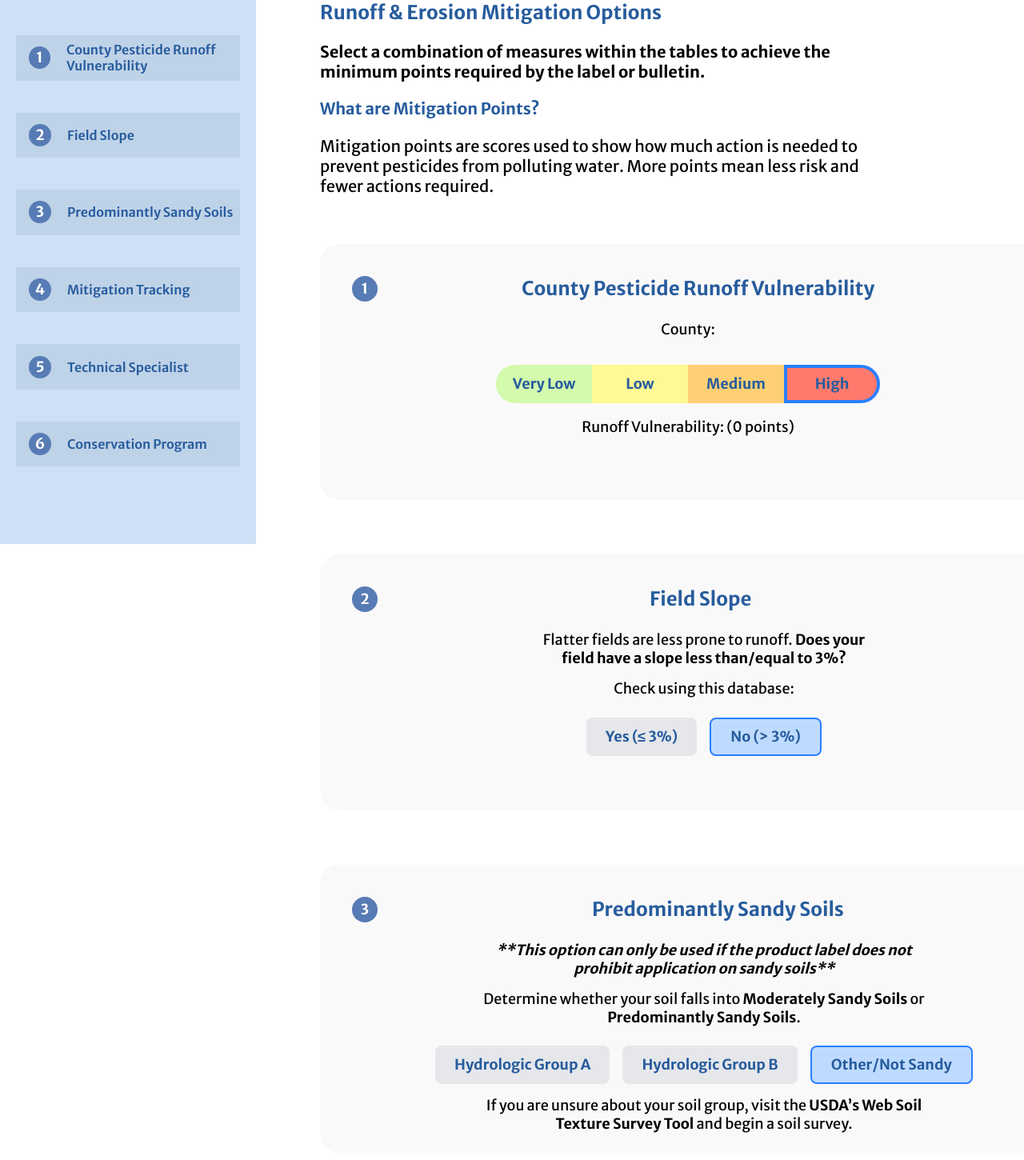
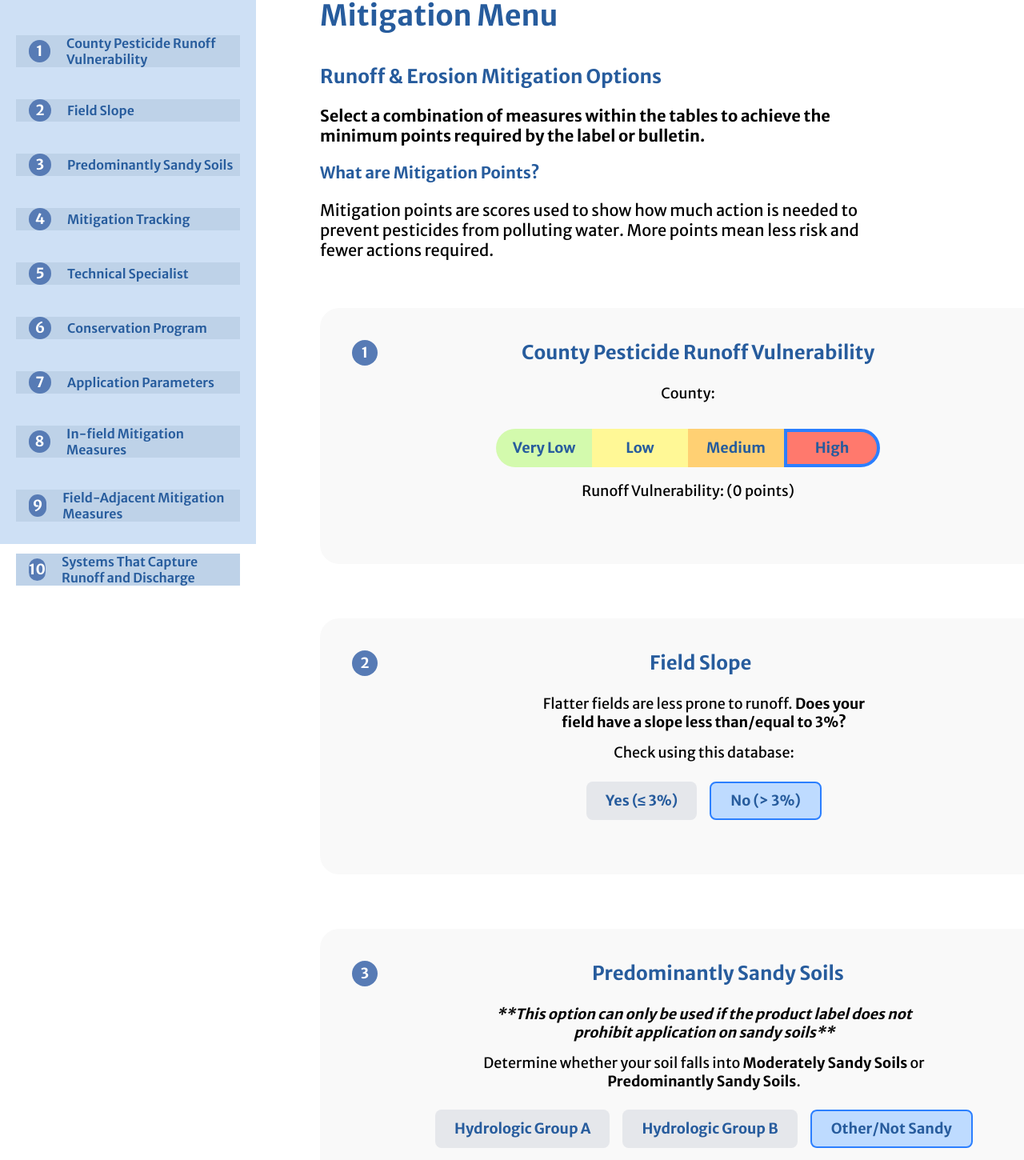
Before and after one commit to YuraT/esa-project, a Next.js app: page /mitigation-table in a window 1280 px wide. Shown: the part 240-1690 px from the top of the page at 80% size. Built offline with nearby package versions, Linux system fonts and the light colour scheme.

Commit message:
added steps 7-10 to the report

```diff
--- a/src/app/PrintReport/page.tsx
+++ b/src/app/PrintReport/page.tsx
@@ -398,7 +398,7 @@ const PrintReportContent: React.FC = () => {
   let mitigationMenuRows: {relief: string; characteristic: string; points: number}[] = [];
   if (mitigationsParam) {
     const mitigations = mitigationsParam.split(',').map(Number);
-    if (mitigations.length === 6) {
+    if (mitigations.length > 0) {
       // Step 1: County Based
       const countyPoints = mitigations[0];
       const vulnMap: Record<number, string> = {
@@ -459,6 +459,39 @@ const PrintReportContent: React.FC = () => {
           relief: conservationPoints[mitigations[5]] ?? 'Conservation Program',
           characteristic: '',
           points: mitigations[5],
+        });
+      }
+
+      // Step 7: Application Parameters
+      if (mitigations[6] > 0) {
+        mitigationMenuRows.push({
+          relief: "Application Parameters",
+          characteristic: '',
+          points: mitigations[6],
+        });
+      }
+      // Step 8: In-field Mitigation Measures
+      if (mitigations[7] > 0) {
+        mitigationMenuRows.push({
+          relief: "In-field Mitigation Measures",
+          characteristic: '',
+          points: mitigations[7],
+        });
+      }
+      // Step 9: Field-adjacent Mitigation Measures
+      if (mitigations[8] > 0) {
+        mitigationMenuRows.push({
+          relief: "Field-adjacent Mitigation Measures",
+          characteristic: '',
+          points: mitigations[8],
+        });
+      }
+      // Step 10: Systems That Capture Runoff and Discharge
+      if (mitigations[9] > 0) {
+        mitigationMenuRows.push({
+          relief: "Systems That Capture Runoff and Discharge",
+          characteristic: '',
+          points: mitigations[9],
         });
       }
     }
--- a/src/app/mitigation-table/page.tsx
+++ b/src/app/mitigation-table/page.tsx
@@ -1,4 +1,4 @@
-'use client';
+"use client";
 
 import { useState, Suspense } from "react";
 import Header from "../components/Header";
@@ -9,12 +9,17 @@ import Step3 from "../components/Step3";
 import Step4 from "../components/Step4";
 import Step5 from "../components/Step5";
 import Step6 from "../components/Step6";
+import Step7 from "../components/Step7";
+import Step8 from "../components/Step8";
+import Step9 from "../components/Step9";
+import Step10 from "../components/Step10";
 import { useSearchParams, useRouter } from "next/navigation";
 import Link from "next/link";
-
+import BackButton from "../components/BackButton";
+import Head from "next/head";
 
 function MitigationTableContent() {
-    // State for each mitigation step
+  // State for each mitigation step (Table 1)
   const [countyVuln, setCountyVuln] = useState<number>(0); // 6, 3, 2, 0
   const [fieldSlope, setFieldSlope] = useState<number>(0); // 3 or 0
   const [soilPoints, setSoilPoints] = useState<number>(0); // 2, 3, or 0
@@ -22,92 +27,232 @@ function MitigationTableContent() {
   const [techSpecialist, setTechSpecialist] = useState<number>(0); // 1 or 2 or 0
   const [conservationProgram, setConservationProgram] = useState<number>(0); // 1 or 2 or 0
 
+  // Table 2
+  const [appParams, setAppParams] = useState<number>(0);
+  const [inField, setInField] = useState<number>(0);
+  const [fieldAdjacent, setfieldAdjacent] = useState<number>(0);
+  const [systems, setSystems] = useState<number>(0);
+
   const searchParams = useSearchParams();
-    const router = useRouter();
 
   const month = searchParams.get("month");
   const product = searchParams.get("product");
-    const county = searchParams.get("county")?? "";
+  const county = searchParams.get("county") ?? "";
 
   // Build mitigations param
-    const mitigations = [countyVuln, fieldSlope, soilPoints, tracking, techSpecialist, conservationProgram].join(",");
+  const mitigations = [
+    countyVuln,
+    fieldSlope,
+    soilPoints,
+    tracking,
+    techSpecialist,
+    conservationProgram,
+    appParams,
+    inField,
+    fieldAdjacent,
+    systems,
+  ].join(",");
 
   const scrollToStep = (id: string) => {
-        document.getElementById(id)?.scrollIntoView({ behavior: 'smooth' });
+    document.getElementById(id)?.scrollIntoView({ behavior: "smooth" });
   };
 
   return (
     <>
       <div className="flex">
-                <div className="sticky top-0 flex flex-col items-center w-150 h-screen bg-[#cee0f5]">
-                    <div className="mt-18 mb-5 text-[#275c9d] text-2xl font-bold">Step _ of 6</div>
-
-                    <div className="flex items-center mt-10 bg-[#bed2e8] w-70 h-15 cursor-pointer" onClick={() => scrollToStep("step1")}>
-                        <div className="w-9 h-7 ml-4 rounded-full bg-[#577bb5] text-white flex items-center justify-center font-bold text-lg">
-                            1
-                        </div>
-                        <div className="leading-tight ml-5 text-[#275c9d] font-semibold">County Pesticide Runoff Vulnerability</div>
+        <div className="sticky top-0 flex flex-col items-center w-[sm:0.2rem,md:3rem] h-screen bg-[#cee0f5]">
+          <div className="mt-18 mb-5 text-[#275c9d] text-2xl font-bold">
+            Step _ of 6
           </div>
 
-                    <div className="flex items-center mt-10 bg-[#bed2e8] w-70 h-15 cursor-pointer" onClick={() => scrollToStep("step2")}>
+          <div
+            className="flex items-center mt-10 bg-[#bed2e8] w-70 h-15 cursor-pointer"
+            onClick={() => scrollToStep("step1")}
+          >
+            <div className={"w-9 h-7 ml-4 rounded-full bg-[#577bb5] text-white flex items-center justify-center font-bold text-lg"}>1</div>
+            <div className="leading-tight ml-5 text-[#275c9d] font-semibold">
+              County Pesticide Runoff Vulnerability
+            </div>
+          </div>
+
+          <div
+            className="flex items-center mt-10 bg-[#bed2e8] w-70 h-15 cursor-pointer"
+            onClick={() => scrollToStep("step2")}
+          >
             <div className="w-7 h-7 ml-4 rounded-full bg-[#577bb5] text-white flex items-center justify-center font-bold text-lg">
               2
             </div>
-                        <div className="leading-tight ml-5 text-[#275c9d] font-semibold">Field Slope</div>
+            <div className="leading-tight ml-5 text-[#275c9d] font-semibold">
+              Field Slope
+            </div>
           </div>
 
-                    <div className="flex items-center mt-10 bg-[#bed2e8] w-70 h-15 cursor-pointer" onClick={() => scrollToStep("step3")}>
+          <div
+            className="flex items-center mt-10 bg-[#bed2e8] w-70 h-15 cursor-pointer"
+            onClick={() => scrollToStep("step3")}
+          >
             <div className="w-7 h-7 ml-4 rounded-full bg-[#577bb5] text-white flex items-center justify-center font-bold text-lg">
               3
             </div>
-                        <div className="leading-tight ml-5 text-[#275c9d] font-semibold">Predominantly Sandy Soils</div>
+            <div className="leading-tight ml-5 text-[#275c9d] font-semibold">
+              Predominantly Sandy Soils
+            </div>
           </div>
 
-                    <div className="flex items-center mt-10 bg-[#bed2e8] w-70 h-15 cursor-pointer" onClick={() => scrollToStep("step4")}>
+          <div
+            className="flex items-center mt-10 bg-[#bed2e8] w-70 h-15 cursor-pointer"
+            onClick={() => scrollToStep("step4")}
+          >
             <div className="w-7 h-7 ml-4 rounded-full bg-[#577bb5] text-white flex items-center justify-center font-bold text-lg">
               4
             </div>
-                        <div className="leading-tight ml-5 text-[#275c9d] font-semibold">Mitigation Tracking</div>
+            <div className="leading-tight ml-5 text-[#275c9d] font-semibold">
+              Mitigation Tracking
+            </div>
           </div>
 
-                    <div className="flex items-center mt-10 bg-[#bed2e8] w-70 h-15 cursor-pointer" onClick={() => scrollToStep("step5")}>
+          <div
+            className="flex items-center mt-10 bg-[#bed2e8] w-70 h-15 cursor-pointer"
+            onClick={() => scrollToStep("step5")}
+          >
             <div className="w-7 h-7 ml-4 rounded-full bg-[#577bb5] text-white flex items-center justify-center font-bold text-lg">
               5
             </div>
-                        <div className="leading-tight ml-5 text-[#275c9d] font-semibold">Technical Specialist </div>
+            <div className="leading-tight ml-5 text-[#275c9d] font-semibold">
+              Technical Specialist
+            </div>
           </div>
 
-                    <div className="flex items-center mt-10 bg-[#bed2e8] w-70 h-15 cursor-pointer" onClick={() => scrollToStep("step6")}>
+          <div
+            className="flex items-center mt-10 bg-[#bed2e8] w-70 h-15 cursor-pointer"
+            onClick={() => scrollToStep("step6")}
+          >
             <div className="w-7 h-7 ml-4 rounded-full bg-[#577bb5] text-white flex items-center justify-center font-bold text-lg">
               6
             </div>
-                        <div className="leading-tight ml-5 text-[#275c9d] font-semibold">Conservation Program </div>
+            <div className="leading-tight ml-5 text-[#275c9d] font-semibold">
+              Conservation Program
+            </div>
+          </div>
+
+          <div
+            className="flex items-center mt-10 bg-[#bed2e8] w-70 h-15 cursor-pointer"
+            onClick={() => scrollToStep("step7")}
+          >
+            <div className="w-7 h-7 ml-4 rounded-full bg-[#577bb5] text-white flex items-center justify-center font-bold text-lg">
+              7
+            </div>
+            <div className="leading-tight ml-5 text-[#275c9d] font-semibold">
+              Application Parameters
+            </div>
+          </div>
+
+          <div
+            className="flex items-center mt-10 bg-[#bed2e8] w-70 h-15 cursor-pointer"
+            onClick={() => scrollToStep("step8")}
+          >
+            <div className="w-7 h-7 ml-4 rounded-full bg-[#577bb5] text-white flex items-center justify-center font-bold text-lg">
+              8
+            </div>
+            <div className="leading-tight ml-5 text-[#275c9d] font-semibold">
+              In-field Mitigation Measures
+            </div>
+          </div>
+
+          <div
+            className="flex items-center mt-10 bg-[#bed2e8] w-70 h-15 cursor-pointer"
+            onClick={() => scrollToStep("step9")}
+          >
+            <div className="w-7 h-7 ml-4 rounded-full bg-[#577bb5] text-white flex items-center justify-center font-bold text-lg">
+              9
+            </div>
+            <div className="leading-tight ml-5 text-[#275c9d] font-semibold">
+              Field-Adjacent Mitigation Measures
+            </div>
+          </div>
+
+          <div
+            className="flex items-center mt-10 bg-[#bed2e8] w-70 h-15 cursor-pointer"
+            onClick={() => scrollToStep("step10")}
+          >
+            <div className="w-7 h-7 ml-4 rounded-full bg-[#577bb5] text-white flex items-center justify-center font-bold text-lg">
+              10
+            </div>
+            <div className="leading-tight ml-5 text-[#275c9d] font-semibold">
+              Systems That Capture Runoff and Discharge
+            </div>
           </div>
 
           <div className="flex items-center mt-10 bg-[#cee0f5] w-80 h-15"></div>
         </div>
 
-                <div className="bg-white ml-20">
-                    <p className="mt-10 mb-10 text-[#275c9d] text-4xl font-bold ">Mitigation Menu</p>
-                    <p className="mb-5 text-[#275c9d] text-2xl font-bold ">Runoff & Erosion Mitigation Options</p>
+        <div className="bg-white m-20">
+          <p className="mt-10 mb-10 text-[#275c9d] text-4xl font-bold ">
+            Mitigation Menu
+          </p>
+          <p className="mb-5 text-[#275c9d] text-2xl font-bold ">
+            Runoff & Erosion Mitigation Options
+          </p>
           <p className="mb-5 leading-tight text-black text-xl font-bold mr-60">
-                        Select a combination of measures within the tables to achieve the minimum points required by the label or bulletin.
+            Select a combination of measures within the tables to achieve the
+            minimum points required by the label or bulletin.
           </p>
-                    <p className="text-[#275c9d] text-xl font-bold mb-5 ">What are Mitigation Points?</p>
+          <p className="text-[#275c9d] text-xl font-bold mb-5 ">
+            What are Mitigation Points?
+          </p>
           <p className="mb-15 leading-tight text-black text-xl mr-60">
-                        Mitigation points are scores used to show how much action is needed to prevent pesticides from polluting water. More points mean less risk and fewer actions required.
+            Mitigation points are scores used to show how much action is needed
+            to prevent pesticides from polluting water. More points mean less
+            risk and fewer actions required.
           </p>
 
-                    <div id="step1"><Step1 county={county} value={countyVuln} setValue={setCountyVuln} /></div>
-                    <div id="step2"><Step2 value={fieldSlope} setValue={setFieldSlope} /></div>
-                    <div id="step3"><Step3 value={soilPoints} setValue={setSoilPoints} /></div>
-                    <div id="step4"><Step4 value={tracking} setValue={setTracking} /></div>
-                    <div id="step5"><Step5 value={techSpecialist} setValue={setTechSpecialist} /></div>
-                    <div id="step6"><Step6 value={conservationProgram} setValue={setConservationProgram} /></div>
+          <div id="step1">
+            <Step1
+              county={county}
+              value={countyVuln}
+              setValue={setCountyVuln}
+            />
+          </div>
+          <div id="step2">
+            <Step2 value={fieldSlope} setValue={setFieldSlope} />
+          </div>
+          <div id="step3">
+            <Step3 value={soilPoints} setValue={setSoilPoints} />
+          </div>
+          <div id="step4">
+            <Step4 value={tracking} setValue={setTracking} />
+          </div>
+          <div id="step5">
+            <Step5 value={techSpecialist} setValue={setTechSpecialist} />
+          </div>
+          <div id="step6">
+            <Step6
+              value={conservationProgram}
+              setValue={setConservationProgram}
+            />
+          </div>
+          <div id="step7">
+            <Step7 value={appParams} setValue={setAppParams} />
+          </div>
+          <div id="step8">
+            <Step8 value={inField} setValue={setInField} />
+          </div>
+          <div id="step9">
+            <Step9 value={fieldAdjacent} setValue={setfieldAdjacent} />
+          </div>
+          <div id="step10">
+            <Step10 value={systems} setValue={setSystems} />
+          </div>
 
           <div className="mt-10 mb-10">
             <Link
-                            href={`/PrintReport?month=${encodeURIComponent(month || '')}&product=${encodeURIComponent(product || '')}&county=${encodeURIComponent(county || '')}&mitigations=${mitigations}`}
+              href={`/PrintReport?month=${encodeURIComponent(
+                month || ""
+              )}&product=${encodeURIComponent(
+                product || ""
+              )}&county=${encodeURIComponent(
+                county || ""
+              )}&mitigations=${mitigations}`}
               className="ml-220 bg-[#275c9d] text-white font-bold py-3 px-6 rounded-lg hover:bg-[#1f4b7a] transition duration-200"
             >
               Next
@@ -121,7 +266,7 @@ function MitigationTableContent() {
 
 export default function MitigationTable() {
   return (
-        <div className="flex flex-col min-h-screen bg-white">
+    <div className="flex flex-col">
       <Header />
       <Suspense fallback={<div>Loading...</div>}>
         <MitigationTableContent />
```
Lines whose indentation alone changed are shown as unchanged.
